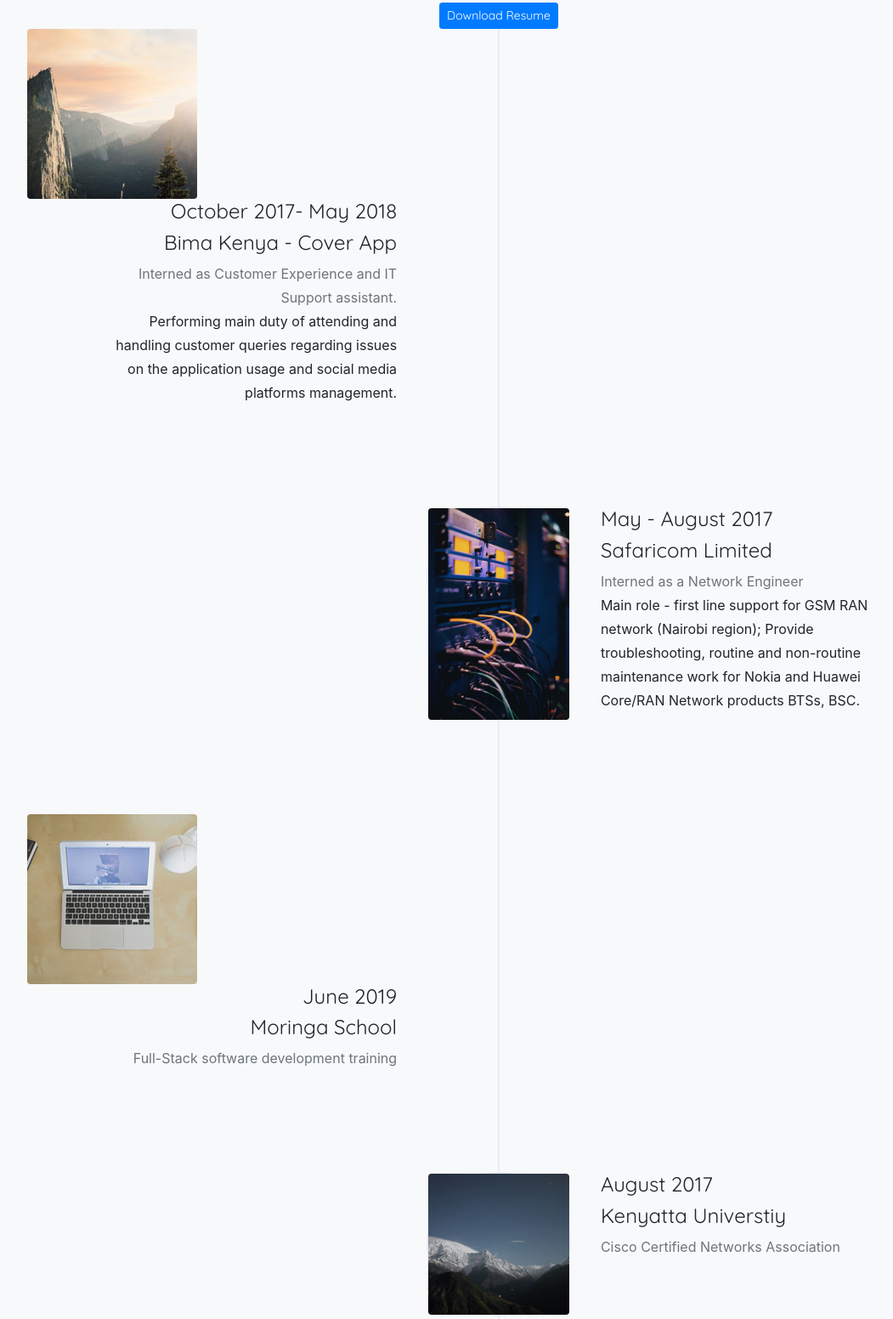
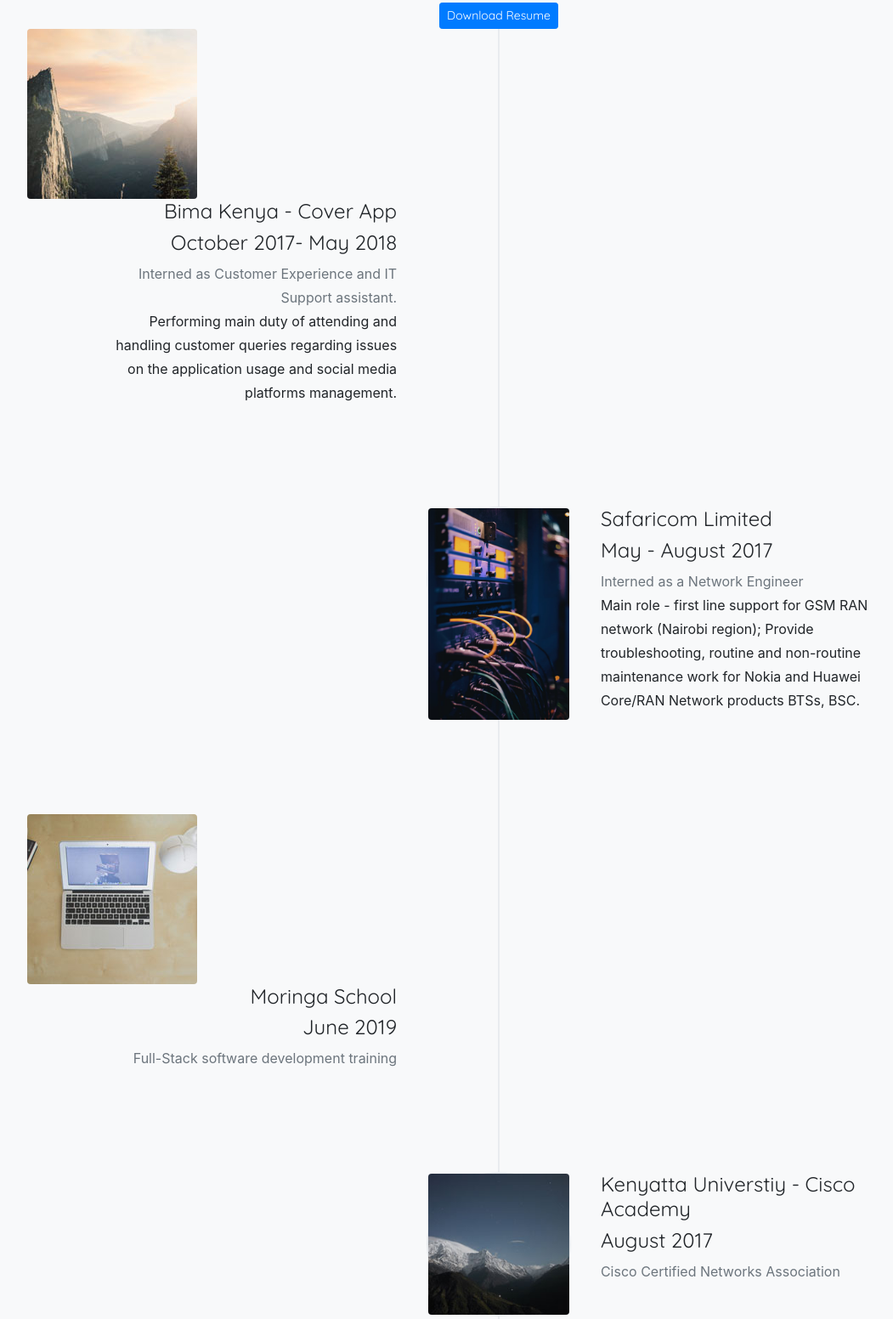
Before and after one commit to AisaJ/pro-portfolio, a website with bundled scripts: page index.html in a window 1280 px wide. Shown: the part 3058-4610 px from the top of the page at 85% size, without its empty margins (53-1104 px from the left). Built offline with nearby package versions, Linux system fonts and the light colour scheme.

```diff
--- a/index.html
+++ b/index.html
@@ -272,8 +272,8 @@
               </div>
               <div class="timeline-panel">
                 <div class="timeline-heading">
-                  <h4>October 2017- May 2018</h4>
-                  <h4 class="subheading">Bima Kenya - Cover App</h4>
+                  <h4>Bima Kenya - Cover App</h4>
+                  <h4 class="subheading">October 2017- May 2018</h4>
                 </div>
                 <div class="timeline-body">
                   <p class="text-muted">Interned as Customer Experience and IT Support assistant.</p>
@@ -288,8 +288,8 @@
               </div>
               <div class="timeline-panel">
                 <div class="timeline-heading">
-                  <h4>May - August 2017</h4>
-                  <h4 class="subheading">Safaricom Limited</h4>
+                  <h4>Safaricom Limited</h4>
+                  <h4 class="subheading">May - August 2017</h4>
                 </div>
                 <div class="timeline-body">
                   <p class="text-muted">Interned as a Network Engineer</p>
@@ -303,8 +303,8 @@
               </div>
               <div class="timeline-panel">
                 <div class="timeline-heading">
-                  <h4>June 2019</h4>
-                  <h4 class="subheading">Moringa School</h4>
+                  <h4>Moringa School</h4>
+                  <h4 class="subheading">June 2019</h4>
                 </div>
                 <div class="timeline-body">
                   <p class="text-muted">Full-Stack software development training</p>
@@ -317,8 +317,8 @@
               </div>
               <div class="timeline-panel">
                 <div class="timeline-heading">
-                  <h4>August 2017</h4>
-                  <h4 class="subheading">Kenyatta Universtiy</h4>
+                  <h4>Kenyatta Universtiy - Cisco Academy</h4>
+                  <h4 class="subheading">August 2017</h4>
                 </div>
                 <div class="timeline-body">
                   <p class="text-muted"> Cisco Certified Networks Association</p>
```
